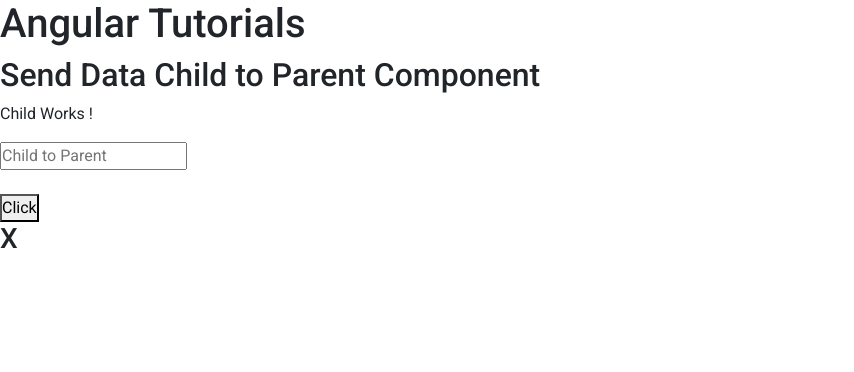
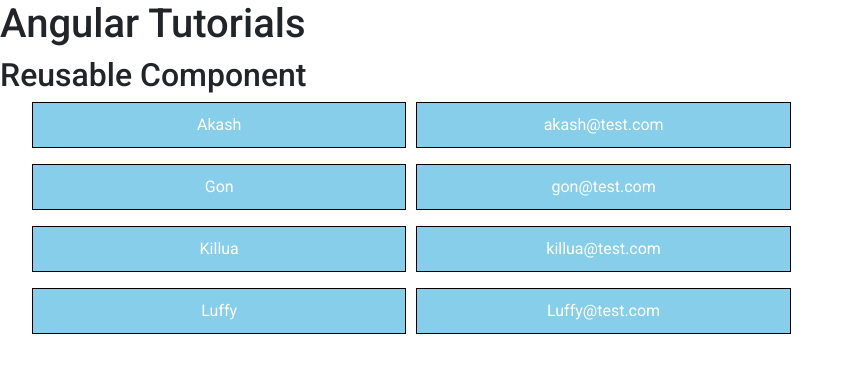
Before and after one commit to akashTedulab/Angular, an Angular app in the folder app/: page / in a window 1280 px wide. Shown: the top 372 px of the page, without its empty margins (0-854 px from the left). Built offline with nearby package versions, Linux system fonts and the light colour scheme.

Commit message:
Reusable-Component

```diff
--- a/app/src/app/app.component.html
+++ b/app/src/app/app.component.html
@@ -1,5 +1,6 @@
 <h1>{{title}}</h1>
-<h2>Send Data Child to Parent Component</h2>
+<h2>Reusable Component</h2>
 
-<app-child (updateDataEvent)="updateData($event)"></app-child>
-<h3>{{data}}</h3>
+<ul *ngFor="let user of userDetails">
+  <app-user-details [item]="user"></app-user-details>
+</ul>
--- a/app/src/app/app.component.ts
+++ b/app/src/app/app.component.ts
@@ -8,9 +8,10 @@
 
 export class AppComponent {
  title = 'Angular Tutorials';
- data = "X"
- updateData(item:string){
-  console.log(item)
-  this.data = item;
- }
+ userDetails = [
+  {name:"Akash", email:"akash@test.com"},
+  {name:"Gon", email:"gon@test.com"},
+  {name:"Killua", email:"killua@test.com"},
+  {name:"Luffy", email:"Luffy@test.com"}
+ ]
 }
--- a/app/src/app/app.module.ts
+++ b/app/src/app/app.module.ts
@@ -8,13 +8,13 @@
 import { MatSlideToggleModule } from '@angular/material/slide-toggle';
 import {MatButtonModule} from '@angular/material/button';
 import { FormsModule } from '@angular/forms';
-import { ChildComponent } from './child/child.component';
+import { UserDetailsComponent } from './user-details/user-details.component';
 
 
 @NgModule({
   declarations: [
     AppComponent,
-    ChildComponent,
+    UserDetailsComponent,
   ],
   imports: [
     BrowserModule,
--- a/app/src/app/child/child.component.html
+++ /dev/null
@@ -1,5 +0,0 @@
-<p>Child Works !</p>
-<input type="text" name="name" placeholder="Child to Parent" #box>
-<br />
-<br />
-<button (click)="updateDataEvent.emit(box.value)">Click</button>
--- /dev/null
+++ b/app/src/app/user-details/user-details.component.css
@@ -0,0 +1,10 @@
+li {
+    display: inline-block;
+    background-color: skyblue;
+    border: 1px solid black;
+    color: #fff;
+    width: 30%;
+    text-align: center;
+    padding: 10px;
+    margin-right: 10px;
+}
--- /dev/null
+++ b/app/src/app/user-details/user-details.component.html
@@ -0,0 +1,2 @@
+<li>{{item.name}}</li>
+<li>{{item.email}}</li>
```
Also changed, not shown: app/src/app/child/child.component.ts (deleted, +0 -10 lines), app/src/app/user-details/user-details.component.ts (added, +10 -0 lines), app/src/app/child/child.component.css (deleted), 1 other file (tests, documents, lock files or other folders).
